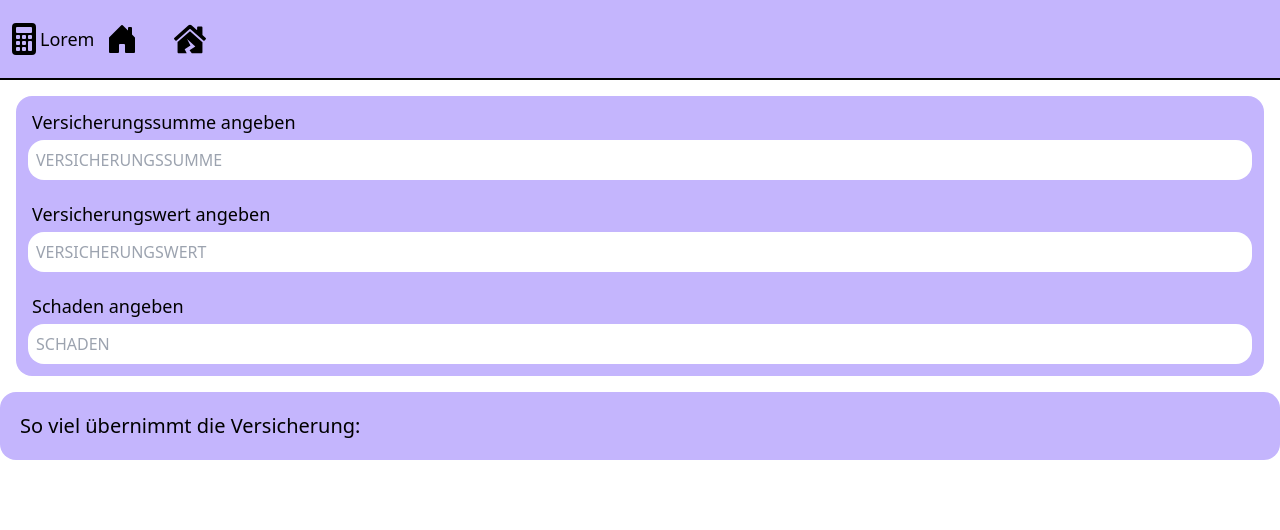
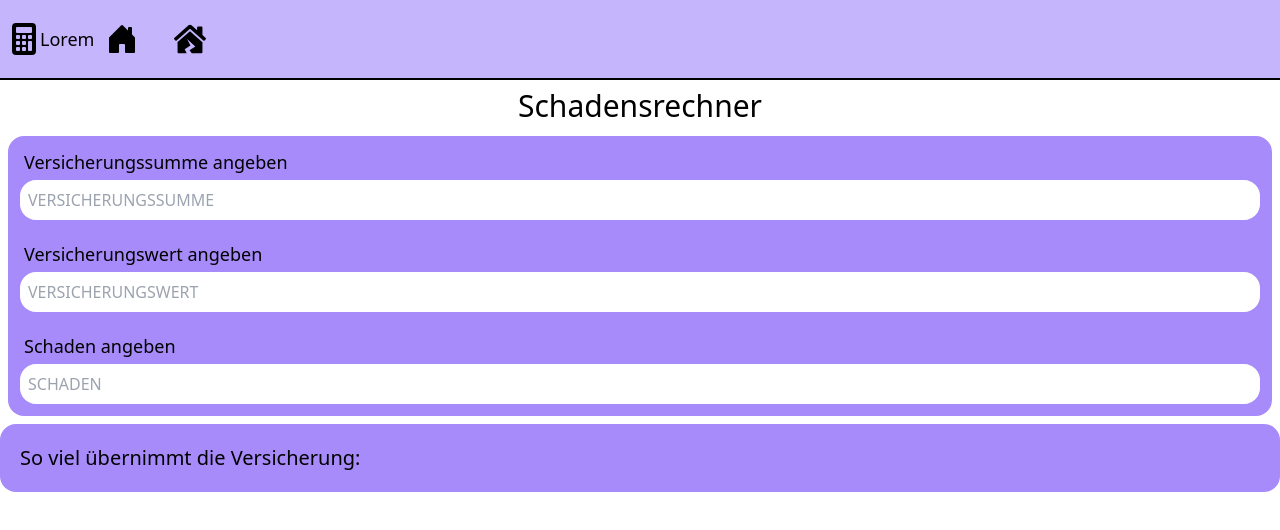
Before and after one commit to Jelenal1/Versicherungsrechner_bbw, a React (Vite) app in the folder calculator_app/: page /damagecalculator in a window 1280 px wide. Shown: the top 530 px of the page. Built offline with nearby package versions, Linux system fonts and the light colour scheme.

Commit message:
I mostly styled everything

```diff
--- a/calculator_app/src/components/DamageCalculatorChart.jsx
+++ b/calculator_app/src/components/DamageCalculatorChart.jsx
@@ -1,6 +1,6 @@
 function DamageCalculatorChart({ calculateDamage }) {
   return (
-    <div className="bg-violet-300 p-5 rounded-2xl max-w-7xl mx-auto">
+    <div className="bg-violet-400 p-5 rounded-2xl max-w-7xl mx-auto">
       <h2 className="text-xl">So viel übernimmt die Versicherung:</h2>
       <h2>{calculateDamage()}</h2>
     </div>
--- a/calculator_app/src/components/DamageCalculatorForm.jsx
+++ b/calculator_app/src/components/DamageCalculatorForm.jsx
@@ -1,7 +1,8 @@
 function DamageCalculatorForm({ setDamageData, damageData }) {
   return (
-    <div className="p-4">
-      <div className="flex flex-col gap-5 max-w-7xl mx-auto bg-violet-300 rounded-2xl p-3">
+    <div className="p-2">
+      <h1 className="text-3xl text-center mb-3">Schadensrechner</h1>
+      <div className="flex flex-col gap-5 max-w-7xl mx-auto bg-violet-400 rounded-2xl p-3">
         <div className="flex flex-col">
           <label htmlFor="versicherungssumme" className="ml-1 mb-1 text-lg">
             Versicherungssumme angeben
--- a/calculator_app/src/components/Landing.jsx
+++ b/calculator_app/src/components/Landing.jsx
@@ -4,9 +4,9 @@ function Landing() {
   return (
     <>
       <Navbar />
-      <div className="flex flex-col">
+      <div className="flex flex-col p-2">
         <h1 className="text-3xl mx-auto">Landing Page</h1>
-        <div className="p-5 flex gap-3 justify-center">
+        <div className="p-4 flex gap-3 justify-center">
           <div className="p-4 text-xl rounded-xl bg-violet-400 w-1/2 flex flex-col">
             <h2 className="text-2xl text-center font-bold mb-2">
               Schadensrechner
--- a/calculator_app/src/components/Navbar.jsx
+++ b/calculator_app/src/components/Navbar.jsx
@@ -1,21 +1,40 @@
 import { BsFillCalculatorFill, BsHouseDoorFill } from "react-icons/bs";
 import { FaHouseDamage } from "react-icons/fa";
+import { Navigate, useNavigate } from "react-router-dom";
 
 function Navbar() {
   const styles = {
     spaceleft: `ml-5`,
     icons: `w-8 h-8`,
   };
+
+  const navigate = useNavigate();
+
   return (
     <div className="p-2 flex gap-2 h-20 bg-violet-300 border-b-2 border-black">
-      <div className="flex items-center">
+      <div
+        className="flex items-center"
+        onClick={() => {
+          navigate("/");
+        }}
+      >
         <BsFillCalculatorFill className={styles.icons} />
         <h1 className="text-lg">Lorem</h1>
       </div>
-      <button className="ml-1">
+      <button
+        className="ml-1"
+        onClick={() => {
+          navigate("/");
+        }}
+      >
         <BsHouseDoorFill className={styles.icons} />
       </button>
-      <button className="ml-7">
+      <button
+        className="ml-7"
+        onClick={() => {
+          navigate("/damagecalculator");
+        }}
+      >
         <FaHouseDamage className={styles.icons} />
       </button>
     </div>
```
